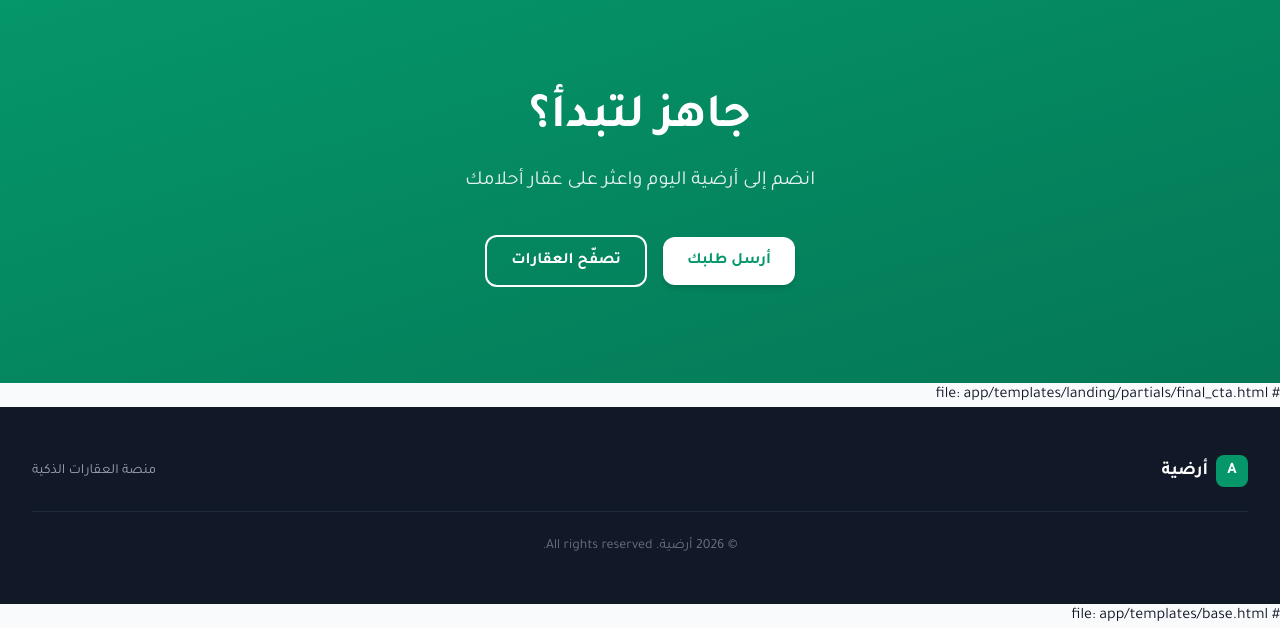
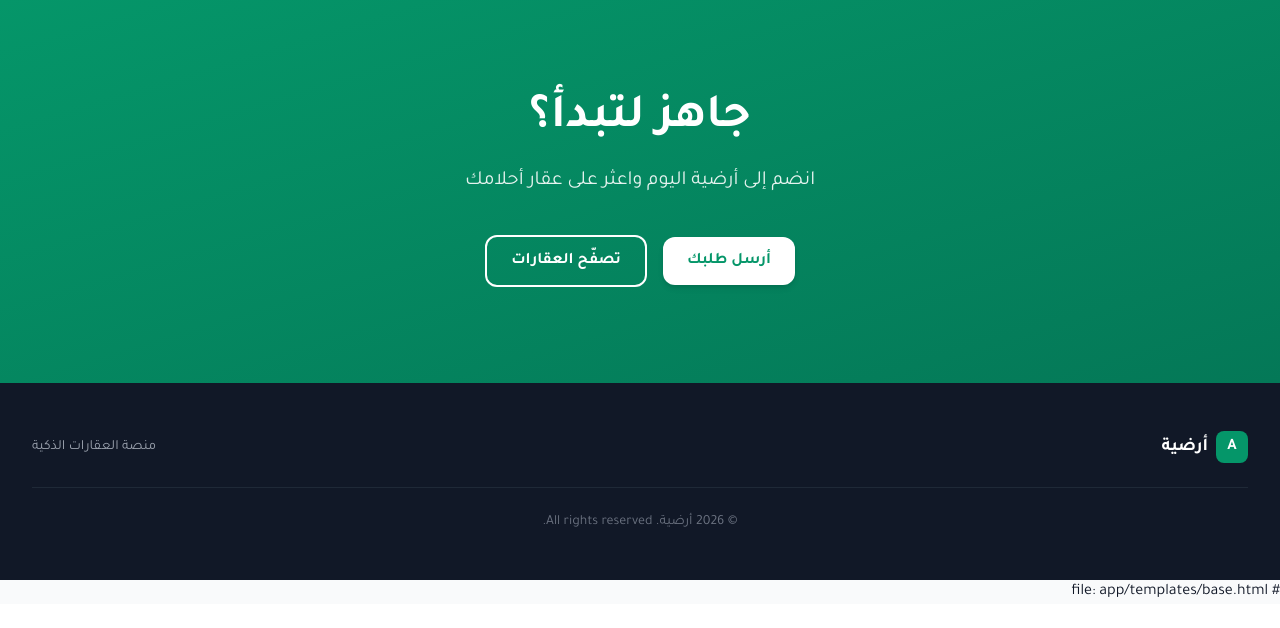
Before and after one commit to 6838gamal/Ardhiya-Real-Estate-Landing-Page, a FastAPI app: page /1 in a window 1280 px wide. Shown: the part 1626-2254 px from the top of the page. After the commit the page ends 2223 px from the top, so only its background shows below. Run offline with FastAPI, Linux system fonts and the light colour scheme; some libraries are stand-ins or nearby versions.

Commit message:
Remove unnecessary comment from final_cta.html

```diff
--- a/app/templates/landing/partials/final_cta.html
+++ b/app/templates/landing/partials/final_cta.html
@@ -14,5 +14,3 @@
     </div>
   </div>
 </section>
-
-# file: app/templates/landing/partials/final_cta.html
```
